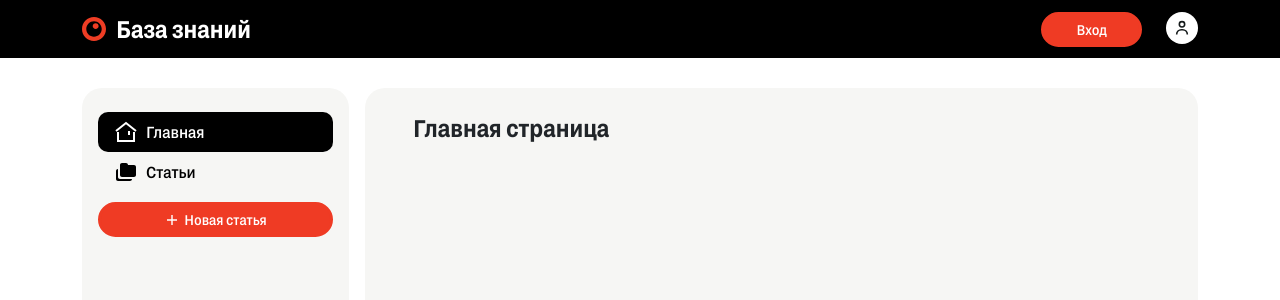
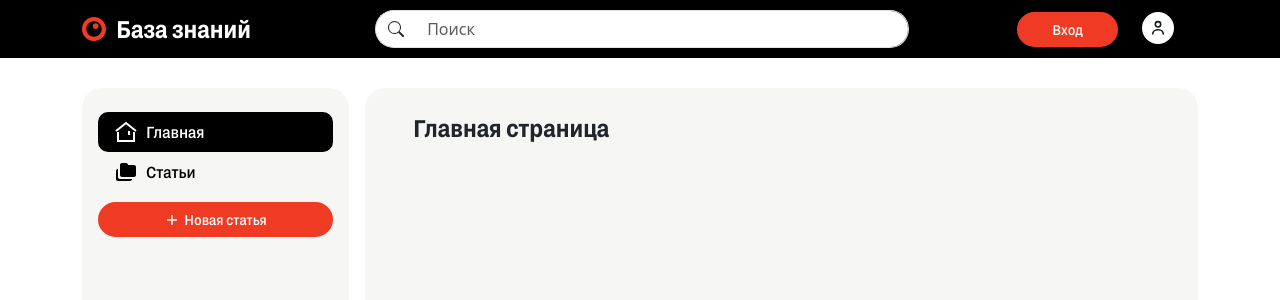
Before and after one commit to zedaster/knowledge-managment-front, a Vue app: page / in a window 1280 px wide. Shown: the top 300 px of the page. Built offline with nearby package versions, Linux system fonts and the light colour scheme.

Commit message:
Добавил поиск

```diff
--- /dev/null
+++ b/src/components/icons/SearchIcon.vue
@@ -0,0 +1,13 @@
+<script setup lang="ts">
+
+</script>
+
+<template>
+  <svg xmlns="http://www.w3.org/2000/svg" width="16" height="16" fill="currentColor" class="bi bi-search" viewBox="0 0 16 16">
+    <path d="M11.742 10.344a6.5 6.5 0 1 0-1.397 1.398h-.001c.03.04.062.078.098.115l3.85 3.85a1 1 0 0 0 1.415-1.414l-3.85-3.85a1.007 1.007 0 0 0-.115-.1zM12 6.5a5.5 5.5 0 1 1-11 0 5.5 5.5 0 0 1 11 0"/>
+  </svg>
+</template>
+
+<style scoped>
+
+</style>
--- a/src/components/nav/NavBar.vue
+++ b/src/components/nav/NavBar.vue
@@ -2,19 +2,36 @@
 
 import SiteButton from "@/components/SiteButton.vue";
 import ProfileIcon from "@/components/icons/ProfileIcon.vue";
+import SearchInput from "@/components/nav/SearchInput.vue";
 </script>
 
 <template>
   <nav class="navbar navbar-dark bg-black">
     <div class="container">
+      <div class="row w-100 justify-content-between">
+        <!-- Logo -->
+        <div class="col col-auto">
           <RouterLink :to="{name: 'home'}" class="navbar-brand" href="/">
             <img src="../../assets/image/logo.svg" width="24" height="24" class="d-inline-block align-top"
                  alt="Логотип Брусники">
             <span class="navbar-title">База знаний</span>
           </RouterLink>
-      <div class="right-block">
+        </div>
+
+        <!-- Search -->
+        <div class="col col-6">
+          <SearchInput class="w-100"/>
+        </div>
+
+        <!-- Auth Button and Profile Icon -->
+        <div class="col col-auto">
+          <div class="d-flex">
             <SiteButton><span class="mx-3">Вход</span></SiteButton>
-        <a href="#" class="ms-4"><ProfileIcon /></a>
+            <a href="#" class="ms-4">
+              <ProfileIcon/>
+            </a>
+          </div>
+        </div>
       </div>
     </div>
   </nav>
@@ -25,10 +42,14 @@ import ProfileIcon from "@/components/icons/ProfileIcon.vue";
   display: flex;
   align-items: center;
 }
+
 .navbar-title {
   margin-left: 10px;
 }
-.right-block {
+
+.col {
   display: flex;
+  align-items: center;
 }
+
 </style>
--- /dev/null
+++ b/src/components/nav/SearchInput.vue
@@ -0,0 +1,32 @@
+<script setup lang="ts">
+
+import SearchIcon from "@/components/icons/SearchIcon.vue";
+</script>
+
+<template>
+  <form class="form-inline">
+    <div class="input-group">
+      <span class="input-group-text" id="search-icon"><SearchIcon/></span>
+      <input type="text"
+             class="form-control shadow-none"
+             placeholder="Поиск"
+             aria-label="Search"
+             aria-describedby="search-icon">
+    </div>
+  </form>
+</template>
+
+<style scoped>
+.input-group-text {
+  background-color: white;
+  border-right: 0;
+  border-bottom-left-radius: 30px;
+  border-top-left-radius: 30px;
+}
+
+.form-control {
+  border-left: 0;
+  border-bottom-right-radius: 30px;
+  border-top-right-radius: 30px;
+}
+</style>
```
Lines whose indentation alone changed are shown as unchanged.
